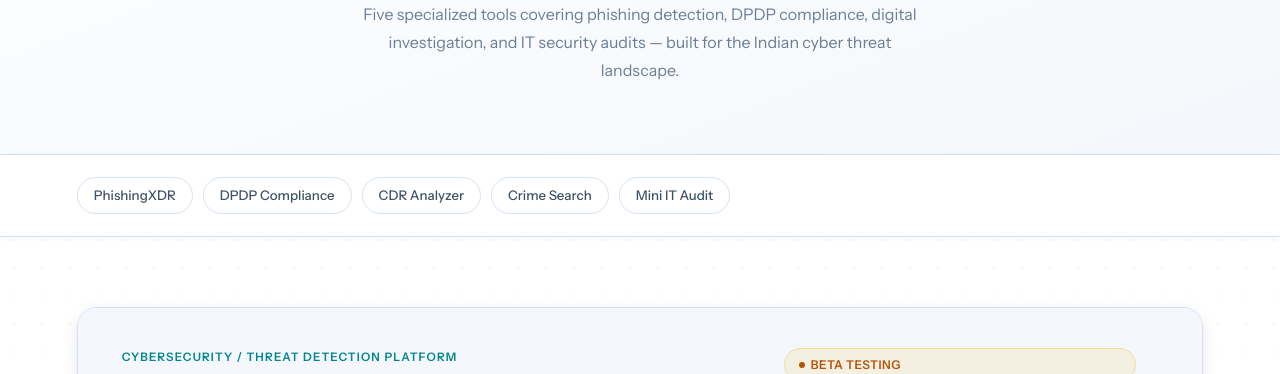
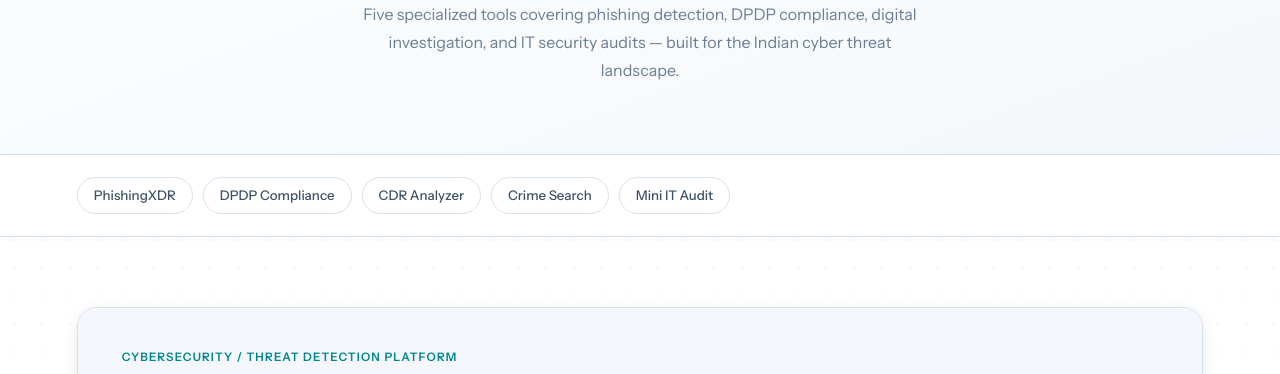
Before and after one commit to avyuteck-lgtm/avyutech, a plain HTML site: page products-light.html in a window 1280 px wide. Shown: the part 306-680 px from the top of the page. Drawn offline with Linux system fonts and the light colour scheme; a web font is replaced by a local one.

Commit message:
Update products-light.html

```diff
--- a/products-light.html
+++ b/products-light.html
@@ -289,7 +289,7 @@
         <h2>Avyu PhishingXDR</h2>
         <p>An Extended Detection and Response (XDR) platform designed to detect, analyze, and respond to phishing attacks targeting organizations. Helps identify malicious emails, fake domains, and suspicious URLs before employees become victims.</p>
       </div>
-      <div class="prod-badge badge-beta">Beta Testing</div>
+
     </div>
     <div class="prod-body">
       <div class="prod-body-col">
```
